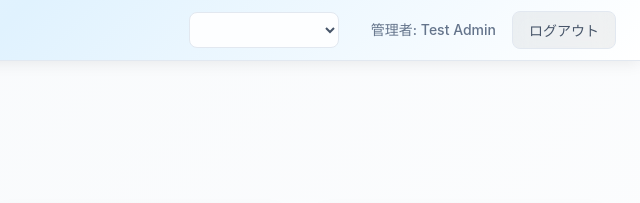
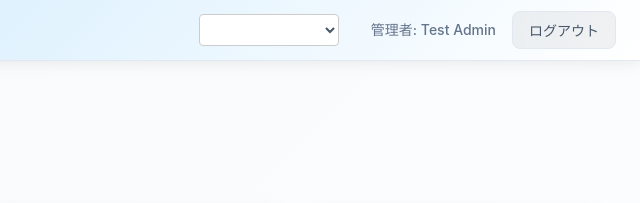
Before and after one commit to Ikki0518/suna-study-system, a website: page pages/admin.html in a window 1280 px wide. Shown: the top 203 px of the page, 640-1280 px from the left. Drawn offline with Linux system fonts and the light colour scheme.

Commit message:
Simplify school selector styles to preserve native dropdown functionality

```diff
--- a/pages/admin.html
+++ b/pages/admin.html
@@ -34,7 +34,7 @@
             </div>
             <div class="utage-header-right">
                 <div class="school-selector" style="display: flex !important; visibility: visible !important; opacity: 1 !important; min-width: 140px; margin-right: 16px; z-index: 1000;">
-                    <select id="admin-school-select" style="display: block !important; visibility: visible !important; opacity: 1 !important; padding: 8px 12px; background: rgba(255,255,255,0.9) !important; border: 1px solid #e2e8f0 !important; border-radius: 8px; font-size: 14px !important; color: #475569 !important; cursor: pointer !important; pointer-events: auto !important; width: 150px !important; height: auto !important; position: relative !important;">
+                    <select id="admin-school-select" style="display: block !important; visibility: visible !important; opacity: 1 !important; background: white !important; border: 1px solid #ccc !important; padding: 6px 8px !important; border-radius: 4px !important; font-size: 14px !important; min-width: 140px !important;">
                         <option value="elementary">🎒 小学部</option>
                         <option value="junior">📖 中学部</option>
                         <option value="senior">🎓 高校部</option>
```
